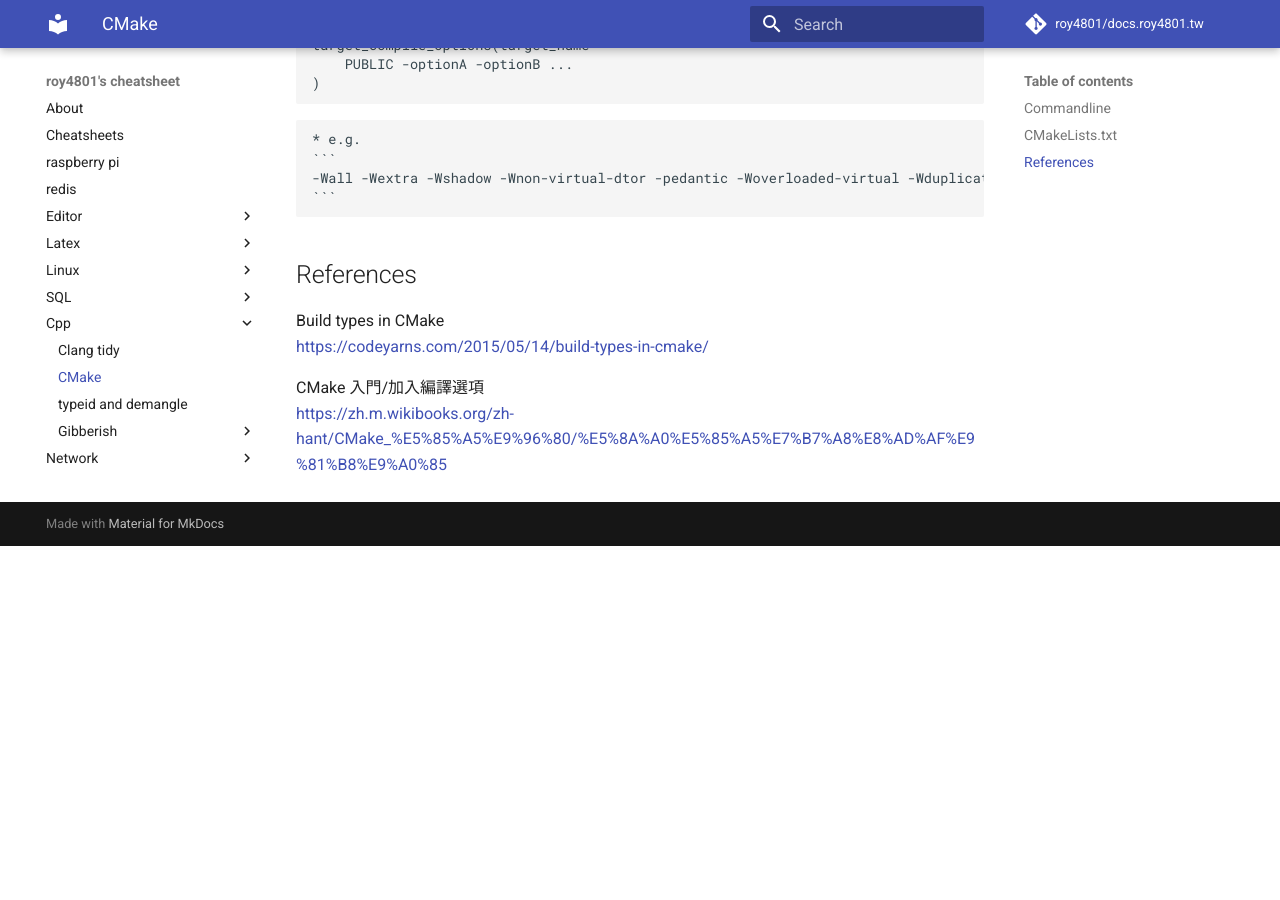
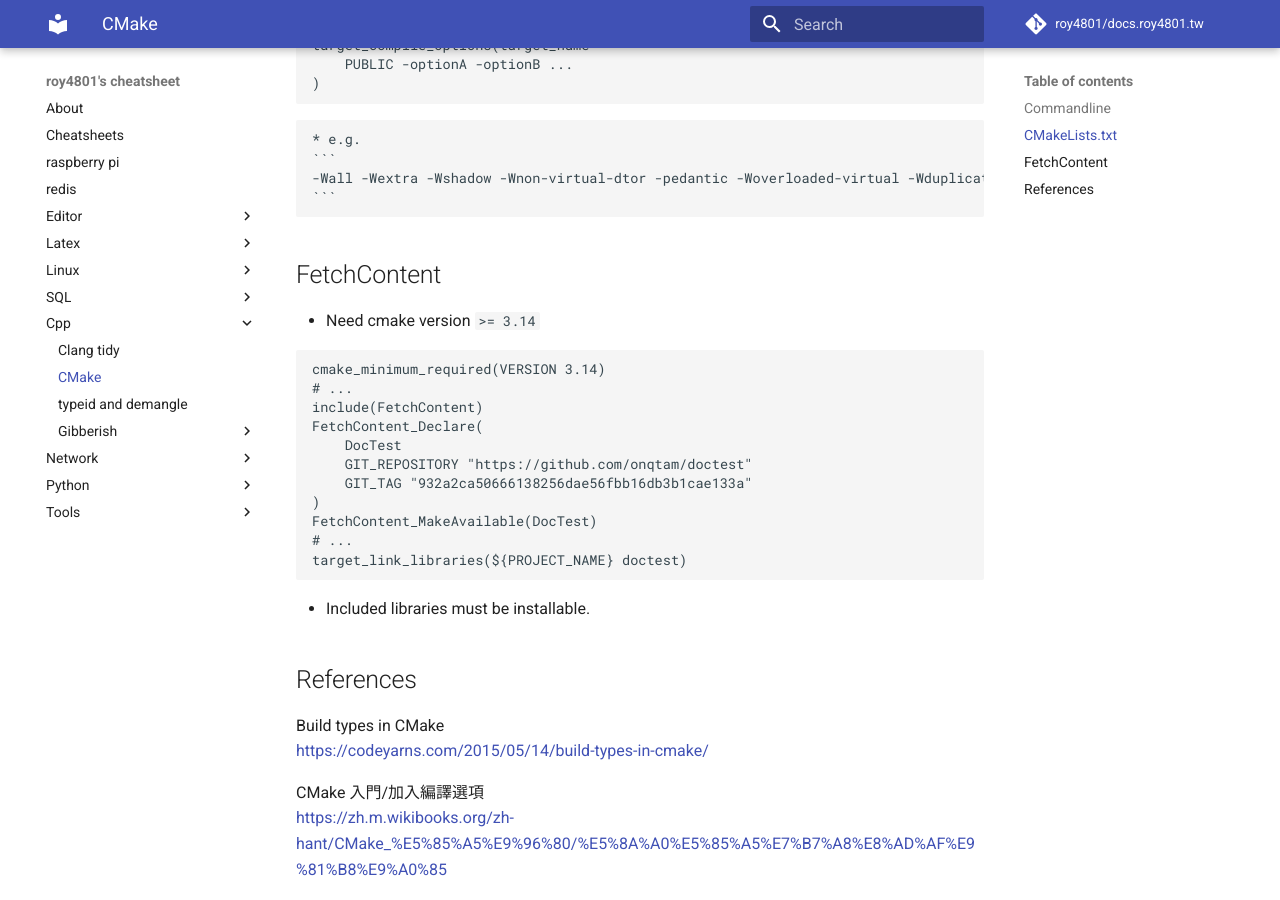
Before and after one commit to roy4801/docs.roy4801.tw, an MkDocs documentation site: the page built from docs/cpp/cmake.md, in a window 1280 px wide and 900 px high, scrolled down 992 px. Built offline with MkDocs 1.6.1 and Material for MkDocs 9.7.7, drawn with Linux system fonts in a browser that asks for light colours; comment, search, counter and statistics services are not loaded; before the commit the page ends 1538 px from its top, so only the background shows below that.

Commit message:
Update cmake

````diff
--- a/docs/cpp/cmake.md
+++ b/docs/cpp/cmake.md
@@ -49,6 +49,25 @@
 	-Wall -Wextra -Wshadow -Wnon-virtual-dtor -pedantic -Woverloaded-virtual -Wduplicated-cond -Wduplicated-branches -Wlogical-op -Wnull-dereference -Wno-sign-compare
 	```
 
+## FetchContent
+
+* Need cmake version `>= 3.14`
+```
+cmake_minimum_required(VERSION 3.14)
+# ...
+include(FetchContent)
+FetchContent_Declare(
+	DocTest
+	GIT_REPOSITORY "https://github.com/onqtam/doctest"
+	GIT_TAG "932a2ca50666138256dae56fbb16db3b1cae133a"
+)
+FetchContent_MakeAvailable(DocTest)
+# ...
+target_link_libraries(${PROJECT_NAME} doctest)
+```
+
+* Included libraries must be installable.
+
 ## References
 
 Build types in CMake<br>
````
